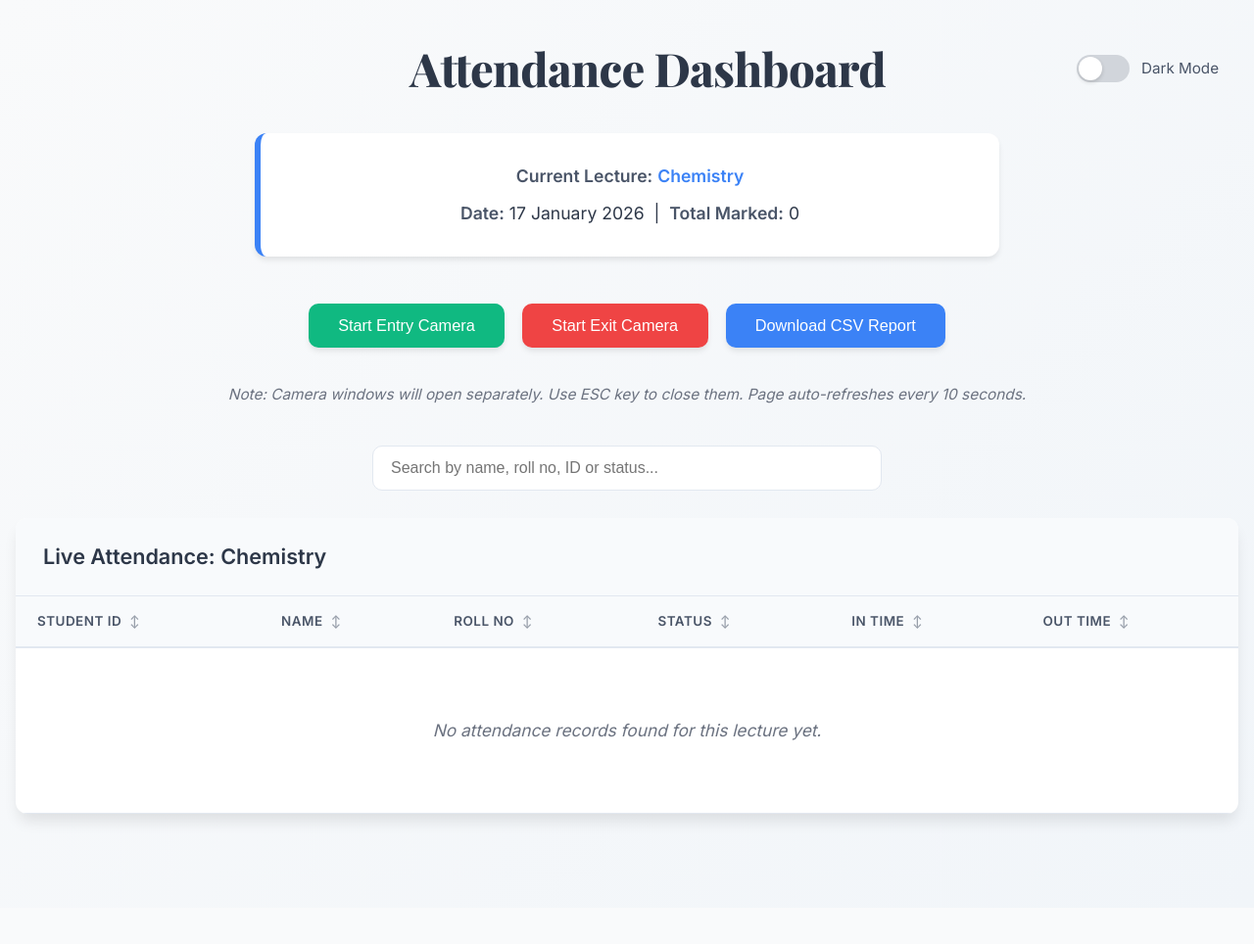
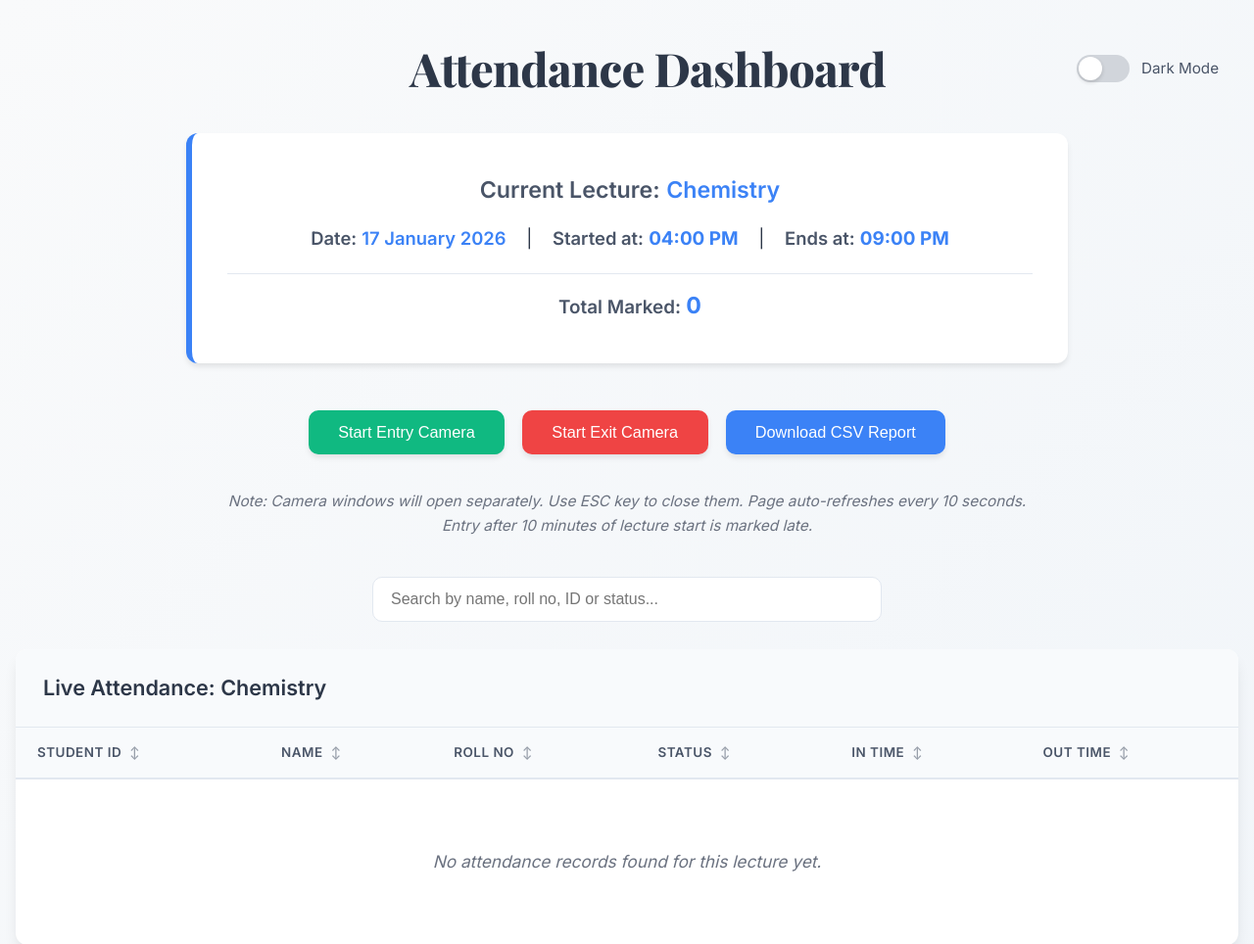
Before and after one commit to advaith-iyer/Attendance-Dashboard, a Flask app: page /dashboard in a window 1280 px wide. Shown: the top 964 px of the page at 98% size. Before the commit the page ends 845 px from the top, so only its background shows below. Run offline with Flask 3, Linux system fonts and the light colour scheme; data that the repository does not hold is empty; parts of the project's set-up code (start-up, migrations or seed data) failed here and were passed over.

Commit message:
Update dashboard.html

```diff
--- a/templates/dashboard.html
+++ b/templates/dashboard.html
@@ -93,10 +93,9 @@
             color: var(--text-primary);
             text-align: center;
             margin: 0 auto;
-            margin-right: 195px;          /* ← slight right offset – adjust 48–80px as desired */
+            margin-right: 195px;
         }
 
-        /* Apple-style toggle */
         .theme-toggle-container {
             display: flex;
             align-items: center;
@@ -152,16 +151,32 @@
         .subject-header {
             background: var(--bg-card);
             border-radius: 12px;
-            padding: 20px 28px;
+            padding: 28px 36px;
             box-shadow: var(--shadow-sm);
             border-left: 6px solid var(--accent);
-            max-width: 760px;
+            max-width: 900px;
             margin: 0 auto 36px;
         }
 
         .subject-header p {
-            margin: 10px 0;
-            font-size: 1.1rem;
+            margin: 12px 0;
+            font-size: 1.15rem;
+        }
+
+        .subject-header .main-title {
+            font-size: 1.45rem;
+            margin-bottom: 16px;
+        }
+
+        .subject-header .info-row {
+            margin: 12px 0;
+        }
+
+        .subject-header .total-row {
+            margin-top: 20px;
+            padding-top: 14px;
+            border-top: 1px solid var(--border-light);
+            font-size: 1.18rem;
         }
 
         .subject-header b {
@@ -169,9 +184,21 @@
             font-weight: 600;
         }
 
-        .subject-header span {
+        .subject-header .value {
             color: var(--accent);
             font-weight: 600;
+        }
+
+        .subject-header .time-value {
+            font-size: 1.18rem;
+            font-weight: 700;
+            color: var(--accent);
+        }
+
+        .subject-header .total-number {
+            font-size: 1.45rem;
+            font-weight: 700;
+            color: var(--accent);
         }
 
         .controls {
@@ -341,6 +368,18 @@
                 width: 100%;
                 max-width: 400px;
             }
+            .subject-header {
+                padding: 20px 24px;
+            }
+            .subject-header p {
+                font-size: 1.05rem;
+            }
+            .subject-header .main-title {
+                font-size: 1.3rem;
+            }
+            .subject-header .total-number {
+                font-size: 1.35rem;
+            }
         }
     </style>
 </head>
@@ -362,8 +401,23 @@
         </div>
 
         <div class="subject-header">
-            <p><b>Current Lecture:</b> <span>{{ subject }}</span></p>
-            <p><b>Date:</b> {{ date }}  |  <b>Total Marked:</b> {{ total }}</p>
+            <p class="main-title">
+                <b>Current Lecture:</b>
+                <span class="value">{{ subject }}</span>
+            </p>
+
+            <p class="info-row">
+                <b>Date:</b> <span class="value">{{ date }}</span>
+                   |
+                <b>Started at:</b> <span class="time-value">{{ lecture_start_time or '—' }}</span>
+                   |
+                <b>Ends at:</b> <span class="time-value">{{ lecture_end_time or '—' }}</span>
+            </p>
+
+            <p class="total-row">
+                <b>Total Marked:</b>
+                <span class="total-number">{{ total }}</span>
+            </p>
         </div>
     </div>
 
@@ -373,7 +427,7 @@
         <button class="btn-report"      onclick="location.href='/generate_report'">Download CSV Report</button>
     </div>
 
-    <p class="note">Note: Camera windows will open separately. Use ESC key to close them. Page auto-refreshes every 10 seconds.</p>
+    <p class="note">Note: Camera windows will open separately. Use ESC key to close them. Page auto-refreshes every 10 seconds.<br> Entry after 10 minutes of lecture start is marked late.</p>
 
     <div class="filter-bar">
         <input type="text" id="searchInput" placeholder="Search by name, roll no, ID or status..." onkeyup="filterTable()">
@@ -485,26 +539,34 @@ const headers = table.querySelectorAll('thead th[data-sort]');
 headers.forEach(header => {
     header.addEventListener('click', () => {
         const sortKey = header.getAttribute('data-sort');
-        const isAsc = header.classList.contains('asc');
+        const currentlyAsc = header.classList.contains('asc');
 
         headers.forEach(h => h.classList.remove('asc', 'desc'));
-        header.classList.add(isAsc ? 'desc' : 'asc');
-        const direction = isAsc ? -1 : 1;
+        header.classList.add(currentlyAsc ? 'desc' : 'asc');
+
+        const direction = currentlyAsc ? -1 : 1;
 
         const tbody = table.tBodies[0];
         const rows = Array.from(tbody.rows).filter(r => !r.classList.contains('empty-state-row'));
 
         rows.sort((a, b) => {
-            const aCell = a.querySelector(`td[data-value]`);
-            const bCell = b.querySelector(`td[data-value]`);
+            const colIndex = Array.from(header.parentElement.children).indexOf(header);
+            const aCell = a.cells[colIndex];
+            const bCell = b.cells[colIndex];
 
-            let aVal = aCell ? aCell.getAttribute('data-value') : '';
-            let bVal = bCell ? bCell.getAttribute('data-value') : '';
+            let aVal = aCell?.getAttribute('data-value') ?? aCell?.textContent.trim() ?? '';
+            let bVal = bCell?.getAttribute('data-value') ?? bCell?.textContent.trim() ?? '';
 
             if (sortKey === 'status') {
-                const order = { 'present': 1, 'late': 2, 'absent': 3, '': 999 };
-                aVal = order[aVal.toLowerCase()] || 999;
-                bVal = order[bVal.toLowerCase()] || 999;
+                const order = {
+                    'present': 1,
+                    'late':    2,
+                    'absent':  3,
+                    '':        999,
+                    '—':       999
+                };
+                aVal = order[aVal.toLowerCase()] ?? 999;
+                bVal = order[bVal.toLowerCase()] ?? 999;
             }
 
             if (aVal < bVal) return -direction;
```
